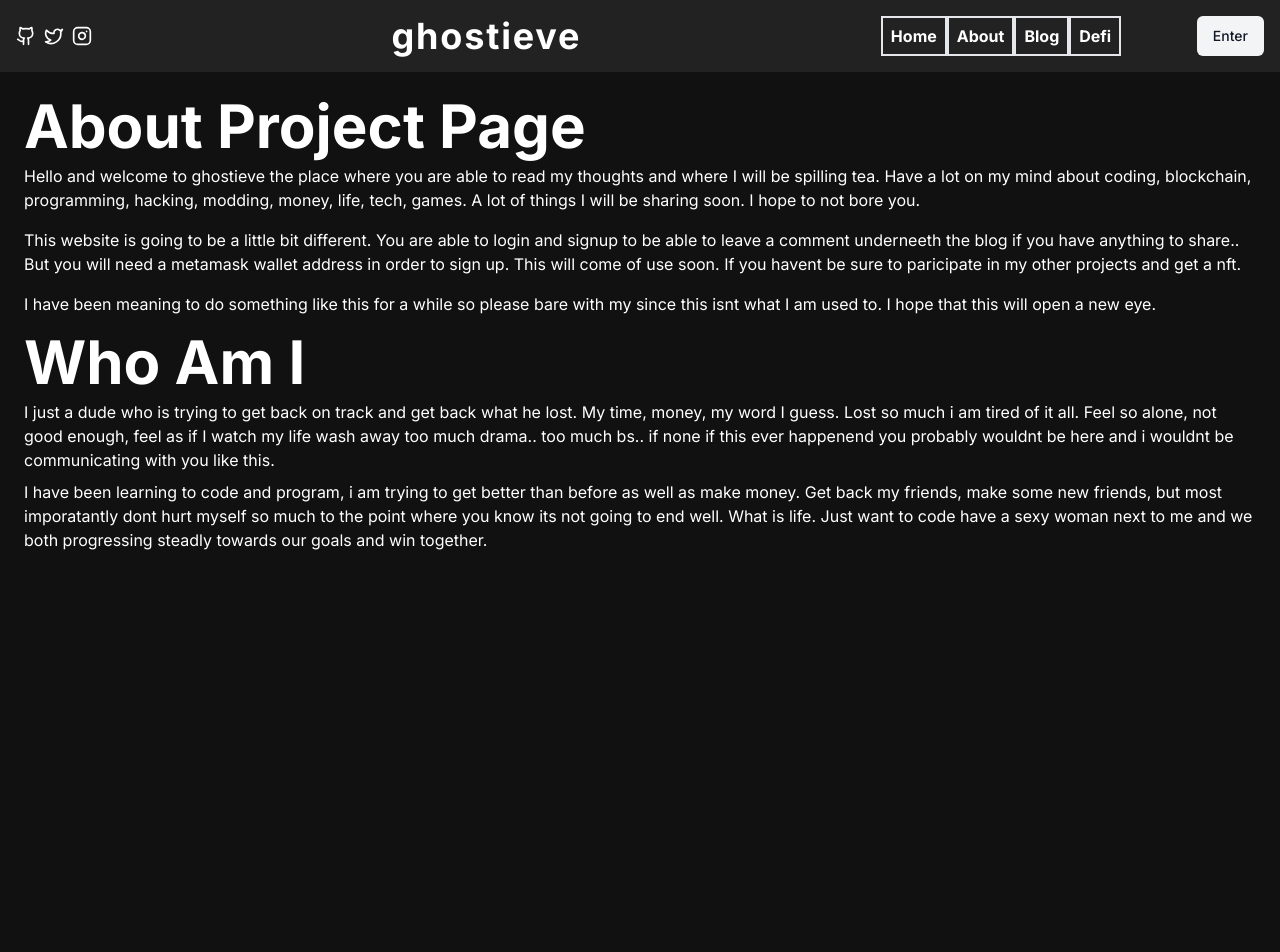
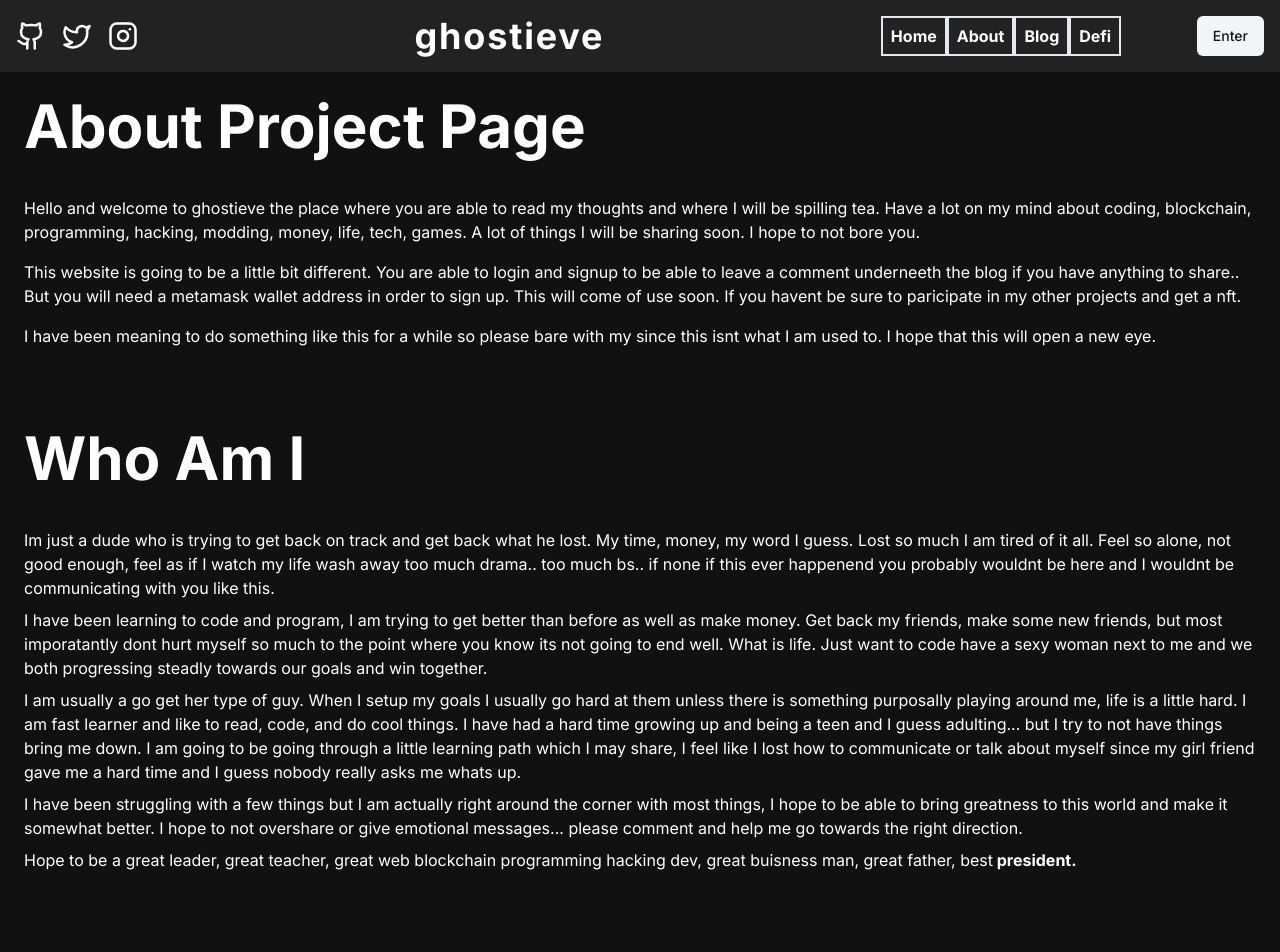
Before and after one commit to CoolistKovbel/darkday, a Next.js app: page /about in a window 1280 px wide. Shown: the top 952 px of the page. Built offline with nearby package versions, Linux system fonts and the light colour scheme; no server answers.

Commit message:
minor adjustments

```diff
--- a/app/about/page.tsx
+++ b/app/about/page.tsx
@@ -3,8 +3,10 @@ import React from "react";
 function AboutPage() {
   return (
     <div className="w-full h-screen">
-      <div>
-        <h2 className="text-2xl md:text-6xl font-bold mb-2">About Project Page</h2>
+      <div className="mb-20">
+        <h2 className="text-2xl md:text-6xl font-bold mb-10">
+          About Project Page
+        </h2>
         <p className="mb-4 leading-2 text-md">
           Hello and welcome to ghostieve the place where you are able to read my
           thoughts and where I will be spilling tea. Have a lot on my mind about
@@ -14,37 +16,59 @@ function AboutPage() {
         <p className="mb-4 leading-2 text-md">
           This website is going to be a little bit different. You are able to
           login and signup to be able to leave a comment underneeth the blog if
-          you have anything to share.. But you will need a metamask wallet address
-          in order to sign up. This will come of use soon. If you havent be sure
-          to paricipate in my other projects and get a nft.
+          you have anything to share.. But you will need a metamask wallet
+          address in order to sign up. This will come of use soon. If you havent
+          be sure to paricipate in my other projects and get a nft.
         </p>
         <p className="mb-4 leading-2 text-md">
-          I have been meaning to do something like this for a while so please bare
-          with my since this isnt what I am used to. I hope that this will open a
-          new eye.
+          I have been meaning to do something like this for a while so please
+          bare with my since this isnt what I am used to. I hope that this will
+          open a new eye.
         </p>
       </div>
 
       <div>
-        <h3 className="text-2xl md:text-6xl font-bold mb-2">Who Am I</h3>
-        <p className="mb-2 leadning-2 text-md">
-          I just a dude who is trying to get back on track and get back what he
-          lost. My time, money, my word I guess. Lost so much i am tired of it
+        <h3 className="text-2xl md:text-6xl font-bold mb-10">Who Am I</h3>
+        <p className="mb-2 leading-2 text-md">
+          Im just a dude who is trying to get back on track and get back what he
+          lost. My time, money, my word I guess. Lost so much I am tired of it
           all. Feel so alone, not good enough, feel as if I watch my life wash
           away too much drama.. too much bs.. if none if this ever happenend you
-          probably wouldnt be here and i wouldnt be communicating with you like
+          probably wouldnt be here and I wouldnt be communicating with you like
           this.
         </p>
-        <p className="mb-2 leadning-2 text-md">
-          I have been learning to code and program, i am trying to get better than
-          before as well as make money. Get back my friends, make some new
+        <p className="mb-2 leading-2 text-md">
+          I have been learning to code and program, I am trying to get better
+          than before as well as make money. Get back my friends, make some new
           friends, but most imporatantly dont hurt myself so much to the point
           where you know its not going to end well. What is life. Just want to
           code have a sexy woman next to me and we both progressing steadly
           towards our goals and win together.
         </p>
+        <p className="mb-2 leading-2 text-md">
+          I am usually a go get her type of guy. When I setup my goals I usually
+          go hard at them unless there is something purposally playing around
+          me, life is a little hard. I am fast learner and like to read, code,
+          and do cool things. I have had a hard time growing up and being a teen
+          and I guess adulting... but I try to not have things bring me down. I
+          am going to be going through a little learning path which I may share,
+          I feel like I lost how to communicate or talk about myself since my
+          girl friend gave me a hard time and I guess nobody really asks me
+          whats up.
+        </p>
+        <p className="mb-2 leading-2 text-md">
+          I have been struggling with a few things but I am actually right
+          around the corner with most things, I hope to be able to bring
+          greatness to this world and make it somewhat better. I hope to not
+          overshare or give emotional messages... please comment and help me go
+          towards the right direction.
+        </p>
+        <p className="mb-2 leading-2 text-md">
+          Hope to be a great leader, great teacher, great web blockchain
+          programming hacking dev, great buisness man, great father, best
+          <strong> president.</strong>
+        </p>
       </div>
-
     </div>
   );
 }
--- a/components/MenuPosts.tsx
+++ b/components/MenuPosts.tsx
@@ -28,7 +28,7 @@ const MenuPosts = ({withImage}:MenuPostsProps) => {
   return (
     <div className= "flex flex-col items-end gap-[30px] mb-[60px] mt-[35px]">
 
-      {
+      {/* {
         populatPost && populatPost.map((item:any) => (
           <Link href={`/posts/${item.slug}`} className="flex items-center gap-[20px] w-full flex-col" key={crypto.randomUUID()}>
 
@@ -51,7 +51,7 @@ const MenuPosts = ({withImage}:MenuPostsProps) => {
 
         </Link>
         ))
-      }
+      } */}
 
 
 
--- a/components/NavBar.tsx
+++ b/components/NavBar.tsx
@@ -17,27 +17,26 @@ function NavBar() {
 
   return (
     <div className="bg-[#222] flex items-center justify-between gap-2 p-4">
-      {/* <button onClick={() => InitalIze()}>click</button> */}
 
       {/* Soocial */}
-      <div className="flex items-center justify-between gap-2 ">
+      <div className="flex items-center justify-between gap-4 ">
 
         <HoverCard>
-          <HoverCardTrigger><a href="www.github.com/user/?" target='_blank' rel="noopener noreferrer"> <Github className="w-[10px] md:w-[20px] h-[20px] md:h-[20px] hover:text-[yellow]" /> </a></HoverCardTrigger>
+          <HoverCardTrigger><a href="www.github.com/user/?" target='_blank' rel="noopener noreferrer"> <Github className="w-[20px] md:w-[30px] h-[20px] md:h-[30px] hover:text-[yellow]" /> </a></HoverCardTrigger>
           <HoverCardContent>
             Follow up with feature project here on github
           </HoverCardContent>
         </HoverCard>
 
         <HoverCard>
-          <HoverCardTrigger><a href="www.github.com/user/?" target='_blank' rel="noopener noreferrer">  <Twitter className="w-[10px] md:w-[20px] h-[20px] md:h-[20px]  hover:text-[yellow]" /> </a></HoverCardTrigger>
+          <HoverCardTrigger><a href="www.github.com/user/?" target='_blank' rel="noopener noreferrer">  <Twitter className="w-[20px] md:w-[30px] h-[20px] md:h-[30px]  hover:text-[yellow]" /> </a></HoverCardTrigger>
           <HoverCardContent>
            Follow up with my latests tweets.
           </HoverCardContent>
         </HoverCard>
 
         <HoverCard>
-          <HoverCardTrigger><a href="www.github.com/user/?" target='_blank' rel="noopener noreferrer">  <Instagram className="w-[10px] md:w-[20px] h-[20px] md:h-[20px]  hover:text-[yellow]" /> </a></HoverCardTrigger>
+          <HoverCardTrigger><a href="www.github.com/user/?" target='_blank' rel="noopener noreferrer">  <Instagram className="w-[20px] md:w-[30px] h-[20px] md:h-[30px]  hover:text-[yellow]" /> </a></HoverCardTrigger>
           <HoverCardContent>
             Take a look at what i try to offer
           </HoverCardContent>
--- a/components/SignInForm.tsx
+++ b/components/SignInForm.tsx
@@ -64,6 +64,7 @@ function SignInForm() {
               className="bg-[#222] p-4 w-[250px] rounded-lg mb-10"
               onSubmit={form.handleSubmit(onSubmit)}
             >
+
               <div className="p-2 flex flex-col gap-2">
                 <FormField
                   control={form.control}
@@ -105,6 +106,7 @@ function SignInForm() {
                   sign in
                 </Button>
               </div>
+
             </form>
           </Form>
 
@@ -116,7 +118,7 @@ function SignInForm() {
 
         <p>
           Need an account
-          <Link href="/sign-up" className="text-[yellow] font-bold">
+          <Link href="/sign-up" className="text-[yellow] font-bold ml-2">
             Sign Up
           </Link>
         </p>
--- a/components/SignUp.tsx
+++ b/components/SignUp.tsx
@@ -75,11 +75,10 @@ function SignUpForm() {
   };
 
   return (
-    <div className="bg-[#2826267a] h-screen flex items-center align-center justify-center">
-      <div className="p-10 h-full w-full flex flex-col items-center justify-between">
+    <div className=" h-screen flex items-center align-center justify-center"> {/* layer 1 */}
+
+      <div className="p-10 h-full w-full flex flex-col items-center justify-between bg-[#2826267a]  rounded-lg"> {/* layer 2 */}
         <h2 className="text-4xl md:text-8xl  font-bold ">Sign Up today</h2>
-
-
 
         <div>
 
@@ -198,6 +197,7 @@ function SignUpForm() {
           </Link>
         </p>
       </div>
+
     </div>
   );
 }
--- a/components/providers/AuthProvider.jsx
+++ b/components/providers/AuthProvider.tsx
@@ -2,7 +2,7 @@
 
 import { SessionProvider } from "next-auth/react";
 
-const AuthProvider = ({children}) => {
+const AuthProvider = ({children}:any) => {
   return (
     <SessionProvider>{children}</SessionProvider>
   )
```
Also changed, not shown: components/MobileAuth.tsx (+36 -26 lines).
